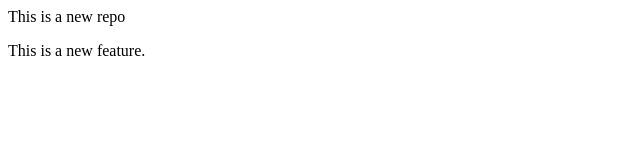
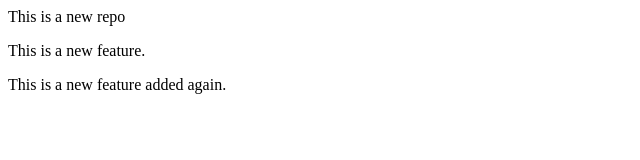
Before and after one commit to Basun102patil/LocalRepo, a plain HTML site: page index.html in a window 1280 px wide. Shown: the whole page, without its empty margins (0-640 px from the left). Drawn offline with Linux system fonts and the light colour scheme.

Commit message:
added 2nd line in feature

```diff
--- a/index.html
+++ b/index.html
@@ -1,2 +1,3 @@
 <P>This is a new repo</P>
 <P>This is a new feature.</P>
+<p>This is a new feature added again.</p>
```
